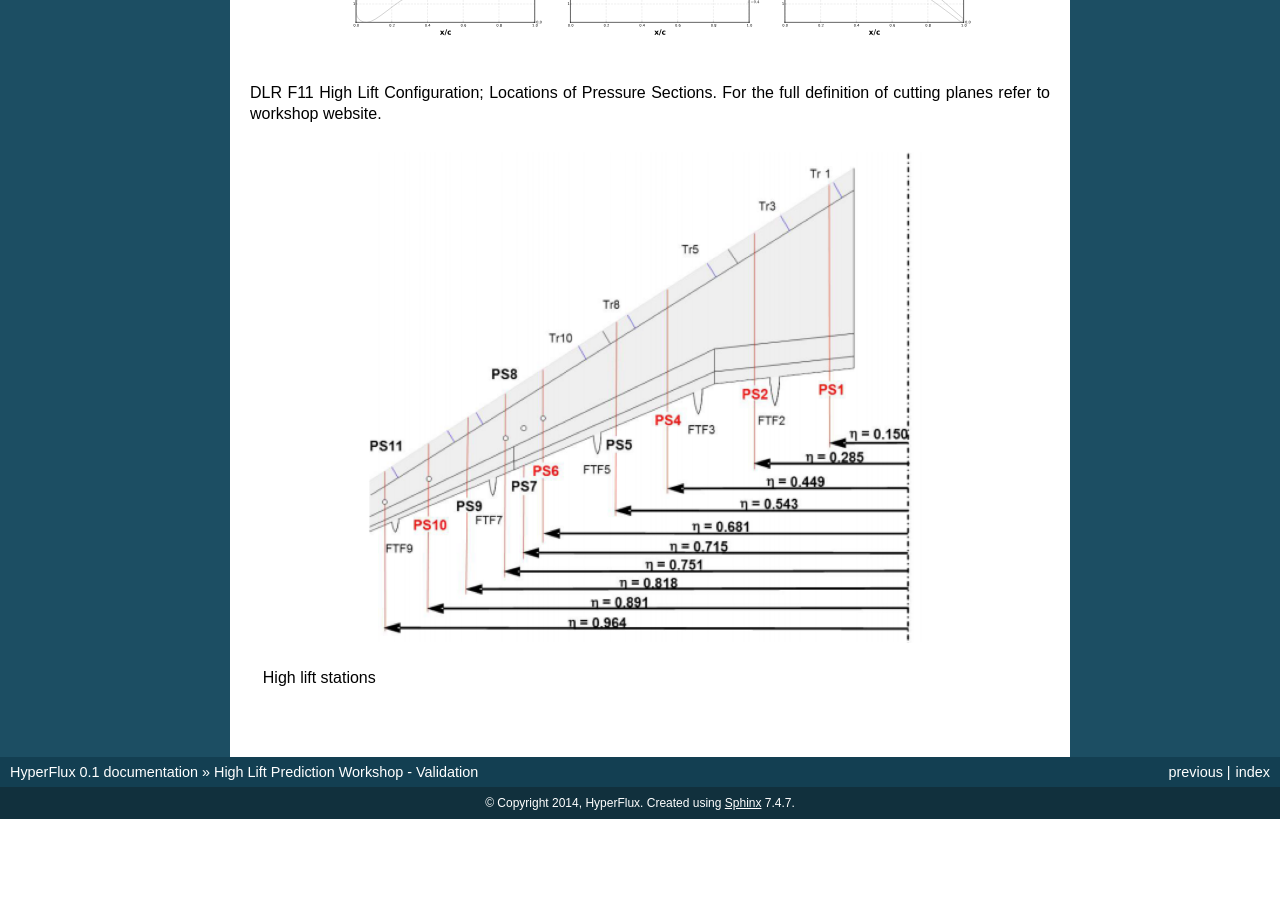
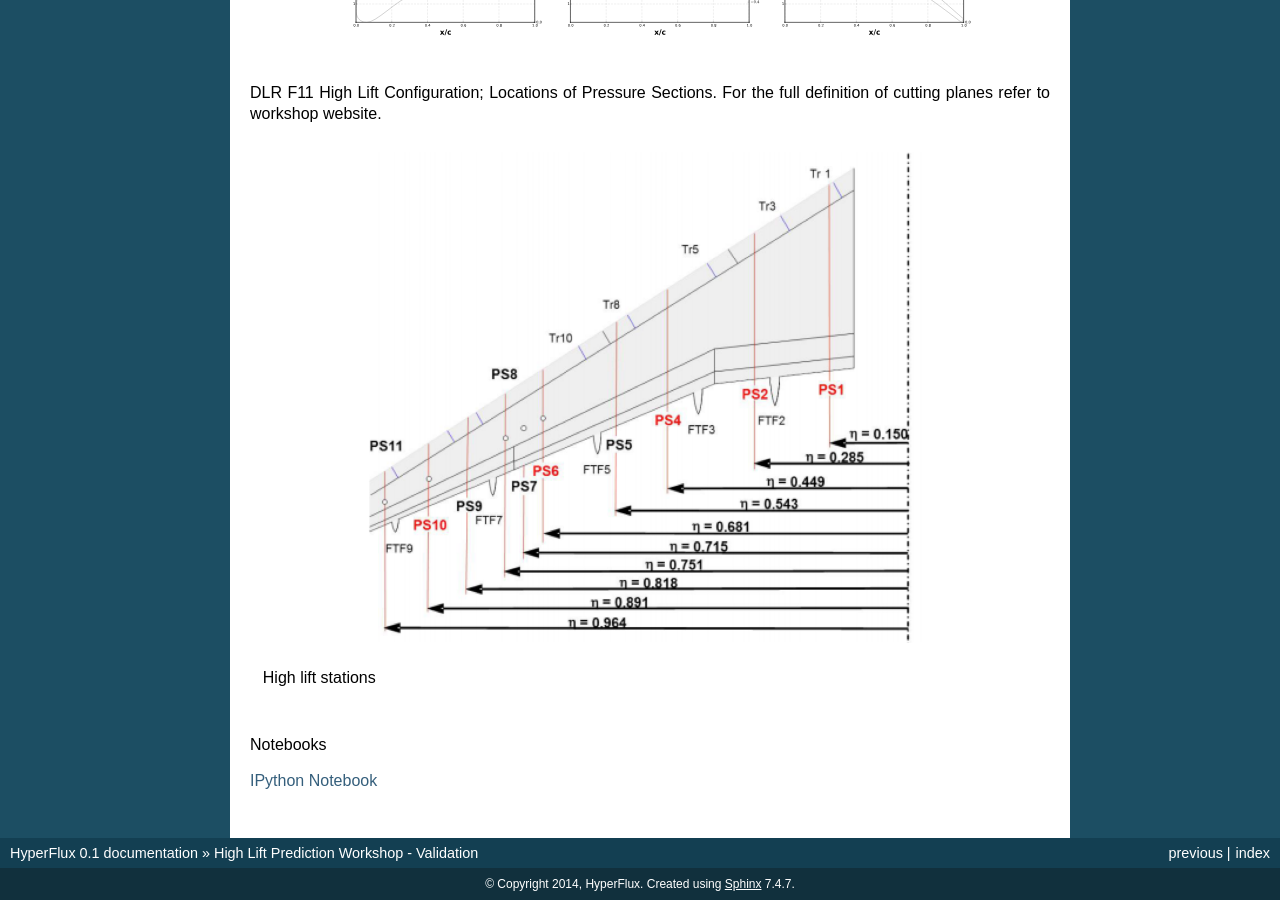
Before and after one commit to acimpoeru/HyperFlux, a Sphinx documentation site: the page built from docs/source/high-lift-workshop.rst, in a window 1280 px wide and 900 px high, scrolled down 3515 px. Built offline with Sphinx 7.4.7, drawn with Linux system fonts in a browser that asks for light colours; before the commit the page ends 4334 px from its top, so only the background shows below that.

Commit message:
Added hyper flux logo

```diff
--- a/docs/source/conf.py
+++ b/docs/source/conf.py
@@ -120,7 +120,7 @@
 
 # The name of an image file (relative to this directory) to place at the top
 # of the sidebar.
-#html_logo = None
+html_logo = 'images/hf_logo.jpg'
 
 # The name of an image file (within the static path) to use as favicon of the
 # docs.  This file should be a Windows icon file (.ico) being 16x16 or 32x32
@@ -186,10 +186,10 @@
 
 latex_elements = {
 # The paper size ('letterpaper' or 'a4paper').
-#'papersize': 'letterpaper',
+'papersize': 'a4paper',
 
 # The font size ('10pt', '11pt' or '12pt').
-#'pointsize': '10pt',
+'pointsize': '10pt',
 
 # Additional stuff for the LaTeX preamble.
 #'preamble': '',
@@ -205,7 +205,7 @@
 
 # The name of an image file (relative to this directory) to place at the top of
 # the title page.
-#latex_logo = None
+latex_logo = 'images/hf_logo.png'
 
 # For "manual" documents, if this is true, then toplevel headings are parts,
 # not chapters.
--- a/docs/source/high-lift-workshop.rst
+++ b/docs/source/high-lift-workshop.rst
@@ -87,3 +87,7 @@
 	:figclass: align-center
 
 	High lift stations
+
+Notebooks
+
+`IPython Notebook <http://nbviewer.ipython.org/github/zenotech/HyperFlux/blob/master/ipynb/2nd_High_Lift_Prediction_Workshop/Case-1.ipynb>`_
```
Also changed, not shown: docs/source/images/hf_logo.jpg (added), docs/source/images/hf_logo.png (added), 1 other file.
